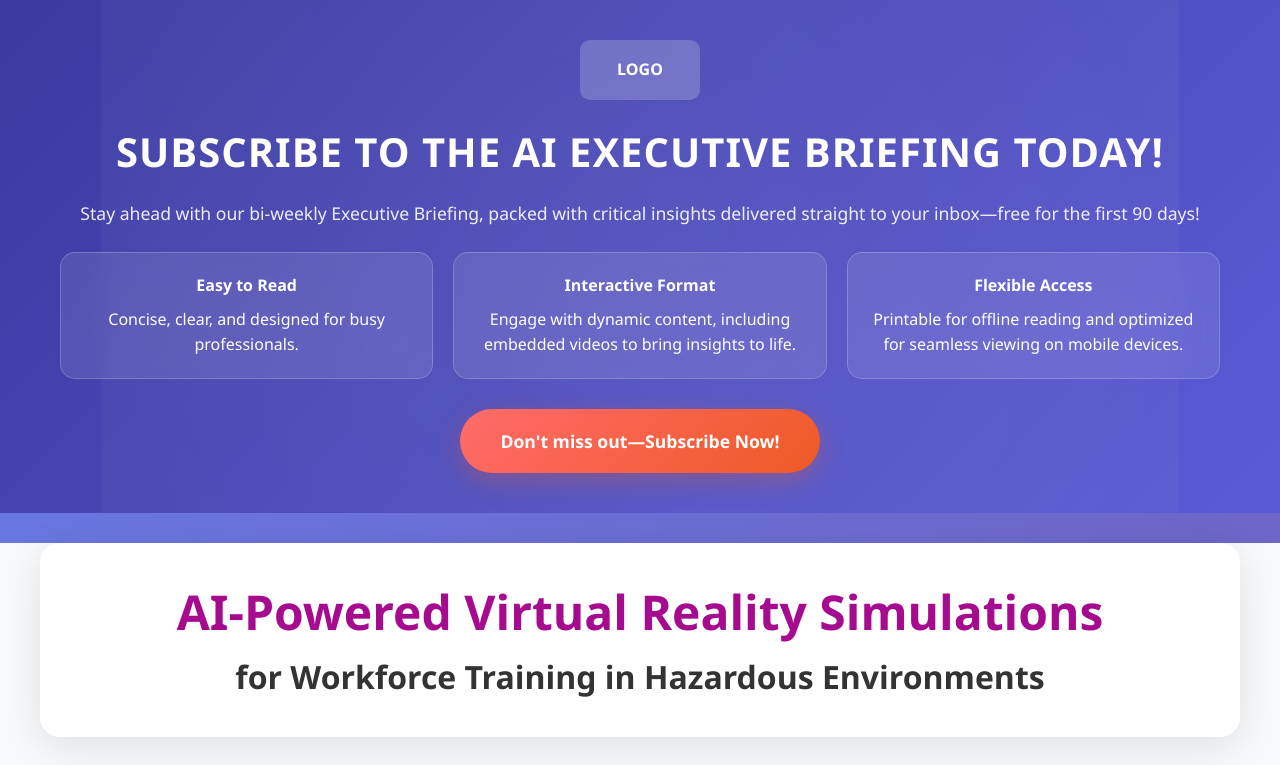
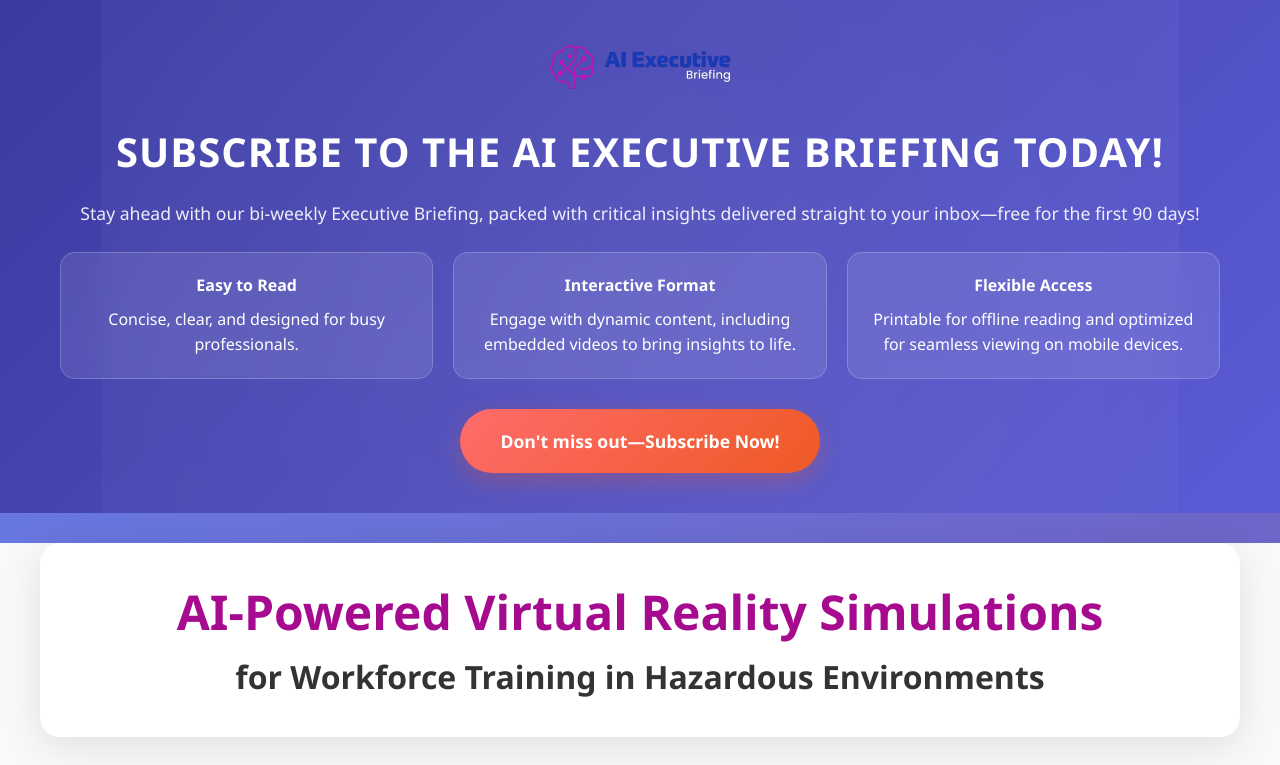
Before and after one commit to adnanfrd/html-designs, a plain HTML site: page index.html in a window 1280 px wide. Shown: the top 765 px of the page. Drawn offline with Linux system fonts and the light colour scheme.

Commit message:
logo updated

```diff
--- a/index.html
+++ b/index.html
@@ -71,7 +71,6 @@
     .logo {
       width: 120px;
       height: 60px;
-      background: rgba(255,255,255,0.2);
       border-radius: 10px;
       margin: 0 auto 20px;
       display: flex;
@@ -565,7 +564,7 @@
   <!-- Executive Briefing Header -->
   <div class="executive-header">
     <div class="executive-content container">
-      <div class="logo">LOGO</div>
+      <div class="logo"><img src="assets/logo.png" height="250" width="250" alt="Company Logo"></div>
       <h1 class="executive-title">Subscribe to the AI Executive Briefing Today!</h1>
       <p class="executive-subtitle">Stay ahead with our bi-weekly Executive Briefing, packed with critical insights delivered straight to your inbox—free for the first 90 days!</p>
 
```
Also changed, not shown: assets/logo.png (added).
